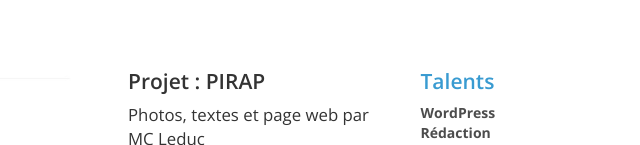
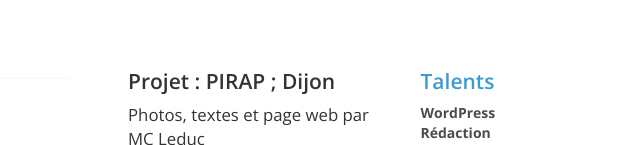
Before and after one commit to MCMEDIAPRO/mcmedia, a plain HTML site: page index.html in a window 1280 px wide. Shown: the part 655-800 px from the top of the page, 527-1167 px from the left. Drawn offline with nearby package versions, Linux system fonts and the light colour scheme.

Commit message:
add dijon in projet a la une

```diff
--- a/index.html
+++ b/index.html
@@ -82,7 +82,7 @@
         </div>
       </div>
       <div class="col-xs-6 col-md-3">
-        <h3>Projet : PIRAP</h3>
+        <h3>Projet : PIRAP ; Dijon</h3>
         <p>Photos, textes et page web par MC Leduc</p>
         <p>PIRAP ; C'est un programme international de recherche-action participative.
            Donc, j'etais à Dijon, en France afin de capturer des moments en photos et en vidéos.
```
